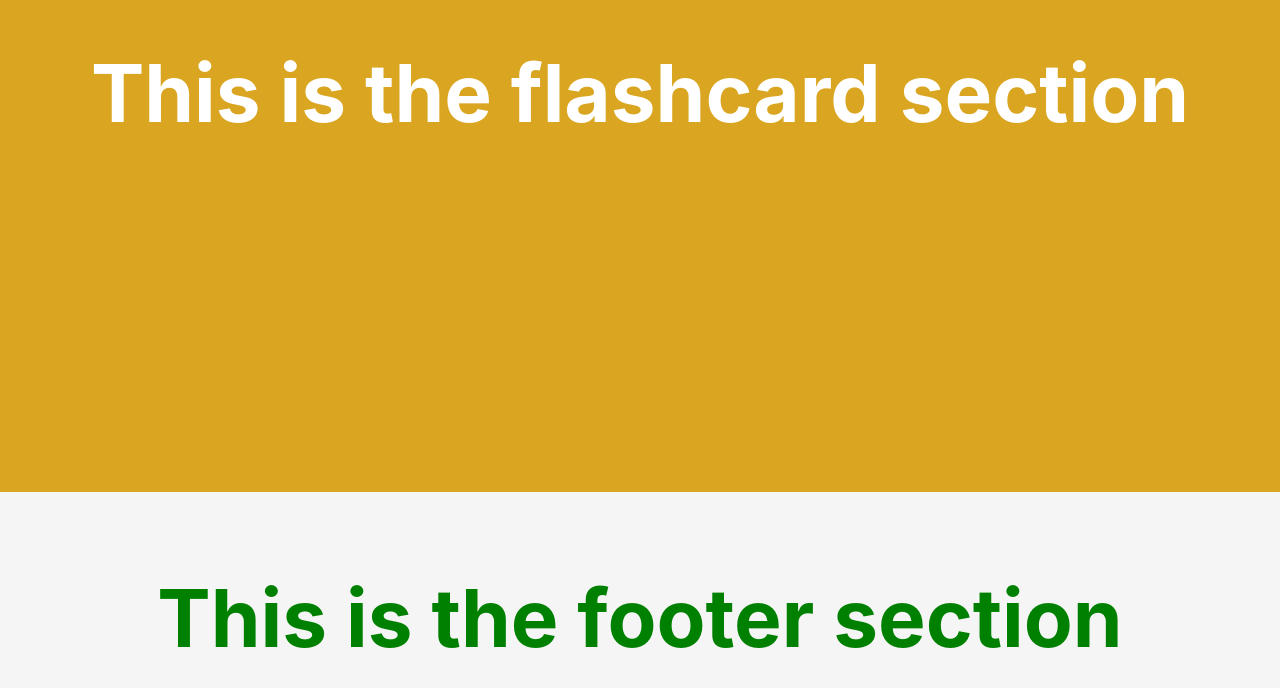
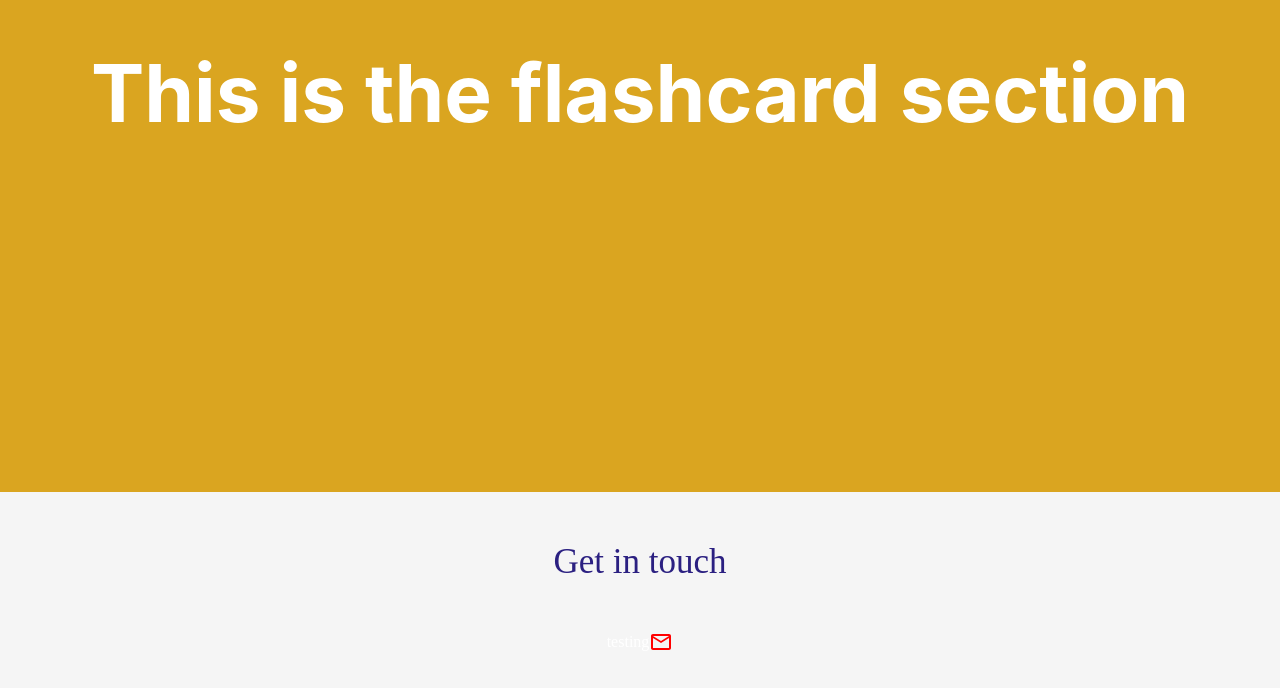
Before and after one commit to alyssaleanne98/Unit-4-project-frontend, a React (Create React App) app: page / in a window 1280 px wide. Shown: the part 2133-2821 px from the top of the page. Built offline with nearby package versions, Linux system fonts and the light colour scheme.

Commit message:
footer styling added

```diff
--- a/package.json
+++ b/package.json
@@ -3,6 +3,11 @@
   "version": "0.1.0",
   "private": true,
   "dependencies": {
+    "@emotion/react": "^11.10.6",
+    "@emotion/styled": "^11.10.6",
+    "@mui/icons-material": "^5.11.9",
+    "@mui/material": "^5.11.10",
+    "@mui/styled-engine-sc": "^5.11.9",
     "@testing-library/jest-dom": "^5.16.5",
     "@testing-library/react": "^13.4.0",
     "@testing-library/user-event": "^13.5.0",
@@ -12,6 +17,7 @@
     "react-locomotive-scroll": "^0.2.2",
     "react-scripts": "5.0.1",
     "react-scroll": "^1.8.9",
+    "styled-components": "^5.3.6",
     "web-vitals": "^2.1.4"
   },
   "scripts": {
--- a/src/components/Section.css
+++ b/src/components/Section.css
@@ -3,17 +3,21 @@
   padding: 0;
   box-sizing: border-box;
 }
+
 .App {
   text-align: center;
 }
-  h1{
+
+h1 {
   font-size: 5rem;
   font-weight: bolder;
 }
+
 p {
   font-size: 3rem;
   margin: 1rem;
 }
+
 section {
   height: 100vh;
   color: white;
@@ -21,28 +25,60 @@
   align-items: center;
   justify-content: center;
 }
-  .about{
+
+.about {
   background-color: rgb(245, 244, 247);
   color: black;
   font-size: 20px;
 
 }
-  .heading{
+
+.heading {
   font-size: 40px;
 
 
 }
-  .paragraph{
+
+.paragraph {
   font-size: 25px;
 }
+
 .cards {
   background-color: goldenrod;
 }
+
 .footer {
   background-color: whitesmoke;
-    color: green;
-    height: 250px;
+  height: 300px;
+  position: relative;
+  font-family: "prata";
+  width: 100%;
+
+
 }
+
+.footer-heading {
+  color: rgb(43, 32, 129);
+  font-size: 35px;
+  position: absolute;
+  top: 50px;
+}
+
+/* .sub-heading {
+  font-size: 15px;
+  color: red;
+
+
+} */
+
+.email-icon {
+  color: red;
+  height: 100px;
+
+}
+
+
+
 .brain-diagram {
   height: 630px;
 }
--- a/src/components/Section.jsx
+++ b/src/components/Section.jsx
@@ -1,5 +1,6 @@
 import React from "react";
 import "./Section.css"
+import MailOutlineIcon from '@mui/icons-material/MailOutline';
 
 
 const Section = () => {
@@ -28,7 +29,9 @@ const Section = () => {
 
 
             <section className='footer' id='footer-section'>
-                <h1>This is the footer section</h1>
+              <div className="footer-heading">Get in touch</div>
+              <div className="sub-heading">testing</div>
+              <MailOutlineIcon className="email-icon" />
             </section>
         </main>
     );
```
Also changed, not shown: 1 other file (tests, documents, lock files or other folders). Lines whose indentation alone changed are shown as unchanged.
